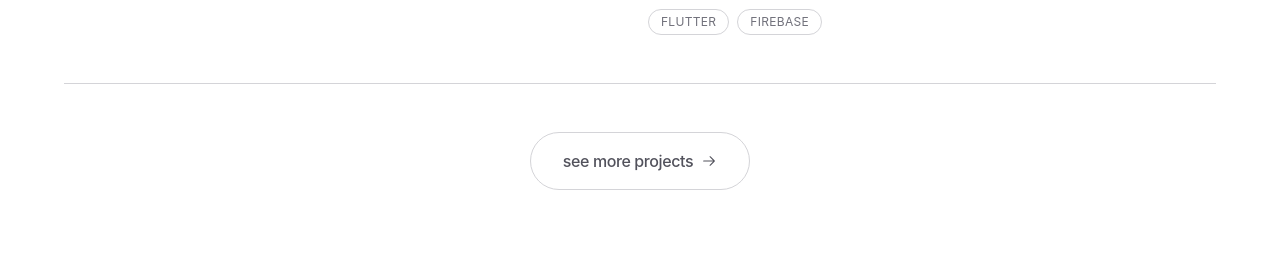
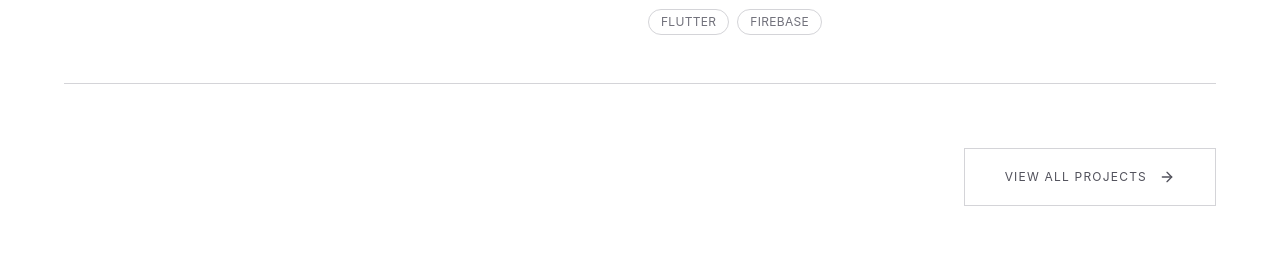
Before and after one commit to maluviieira/portfolio, a React (Vite) app: page / in a window 1280 px wide. Shown: the part 1640-1896 px from the top of the page. Built offline with nearby package versions, Linux system fonts and the light colour scheme.

Commit message:
updated scroll engine

```diff
--- a/src/components/ui/Navbar.tsx
+++ b/src/components/ui/Navbar.tsx
@@ -22,7 +22,7 @@
           <Link to="/#experience" className="hover:text-brand-hover transition-colors">
             experience
           </Link>
-          <Link to="/#contacts" className="hover:text-brand-hover transition-colors">
+          <Link to="/#contact" className="hover:text-brand-hover transition-colors">
             contact
           </Link>
         </div>
--- a/src/components/ui/Projects.tsx
+++ b/src/components/ui/Projects.tsx
@@ -56,15 +56,18 @@
       </div>
 
       {/* see more button */}
-      <div className="mt-12 flex justify-center">
+      <div className="mt-16 flex justify-end">
         <Link
           to="/projects"
-          className="inline-flex items-center gap-2 px-8 py-4 border border-zinc-300 hover:border-brand hover:text-brand text-zinc-600 font-medium tracking-tight rounded-full transition-all duration-300"
+          className="group relative inline-flex border border-zinc-300 px-10 py-5 text-xs tracking-widest text-zinc-600 uppercase transition-all duration-500 hover:border-brand hover:bg-brand hover:text-white"
         >
-          see more projects
-          <svg width="15" height="15" viewBox="0 0 15 15" fill="none" xmlns="http://www.w3.org/2000/svg" className="w-4 h-4">
-            <path d="M8.14645 3.14645C8.34171 2.95118 8.65829 2.95118 8.85355 3.14645L12.8536 7.14645C13.0488 7.34171 13.0488 7.65829 12.8536 7.85355L8.85355 11.8536C8.65829 12.0488 8.34171 12.0488 8.14645 11.8536C7.95118 11.6583 7.95118 11.3417 8.14645 11.1464L11.2929 8H2.5C2.22386 8 2 7.77614 2 7.5C2 7.22386 2.22386 7 2.5 7H11.2929L8.14645 3.85355C7.95118 3.65829 7.95118 3.34171 8.14645 3.14645Z" fill="currentColor" fillRule="evenodd" clipRule="evenodd"></path>
-          </svg>
+          <span className="flex items-center gap-3">
+            View all projects
+            <svg xmlns="http://www.w3.org/2000/svg" width="24" height="24" viewBox="0 0 24 24" fill="none" stroke="currentColor" strokeWidth="2" strokeLinecap="round" strokeLinejoin="round" className="w-4 h-4 transition-transform duration-300 group-hover:translate-x-1">
+              <line x1="5" y1="12" x2="19" y2="12"></line>
+              <polyline points="12 5 19 12 12 19"></polyline>
+            </svg>
+          </span>
         </Link>
       </div>
 
--- a/src/components/ui/ScrollToTop.tsx
+++ b/src/components/ui/ScrollToTop.tsx
@@ -2,11 +2,22 @@
 import { useLocation } from "react-router-dom";
 
 export default function ScrollToTop() {
-  const { pathname } = useLocation();
+  const { pathname, hash } = useLocation();
 
   useEffect(() => {
-    window.scrollTo(0, 0);
-  }, [pathname]);
+    if (hash) {
+      // Allow a tiny delay for React to render the new page if coming from another route
+      setTimeout(() => {
+        const id = hash.replace("#", "");
+        const element = document.getElementById(id);
+        if (element) {
+          element.scrollIntoView({ behavior: "smooth" });
+        }
+      }, 50);
+    } else {
+      window.scrollTo({ top: 0, behavior: "smooth" });
+    }
+  }, [pathname, hash]);
 
   return null;
 }
```
